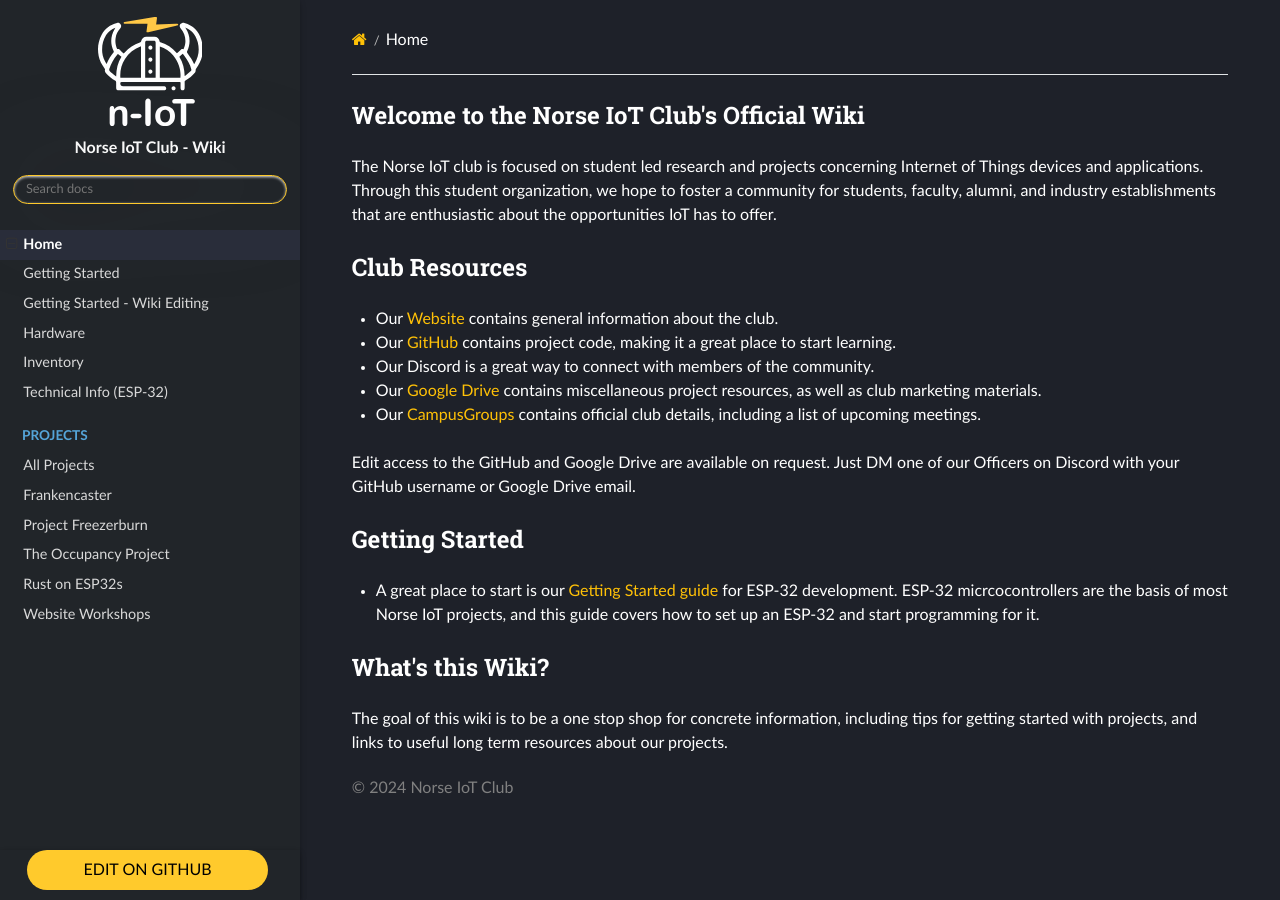
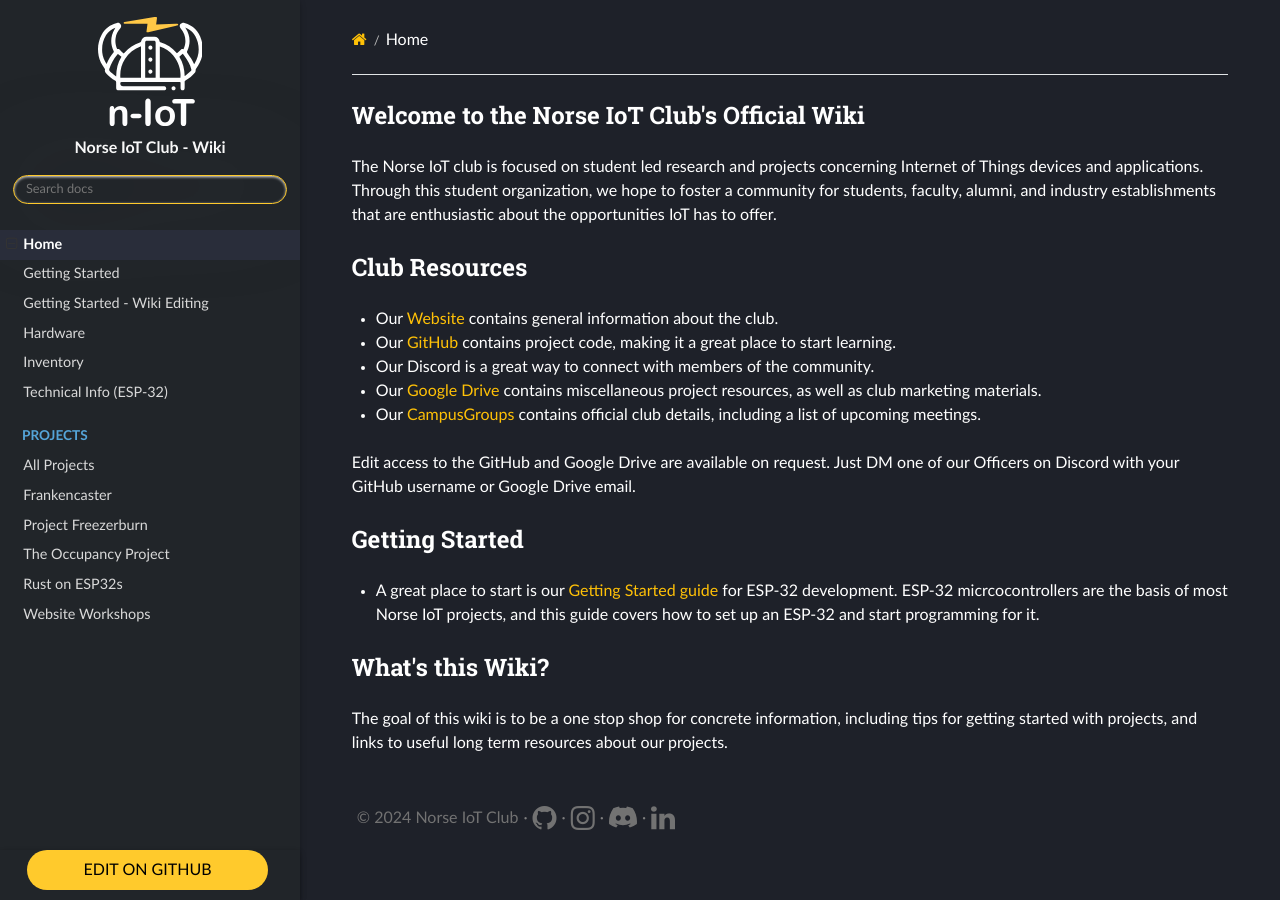
Before and after one commit to Norse-IoT/Wiki, an MkDocs documentation site: the page built from docs/index.md, in a window 1280 px wide. Built offline with MkDocs 1.6.1, drawn with Linux system fonts in a browser that asks for light colours; nearby versions of some CDN libraries.

Commit message:
Style and add socials to the footer

```diff
--- a/docs/javascripts/removeWatermark.js
+++ b/docs/javascripts/removeWatermark.js
@@ -5,7 +5,15 @@
 
 
 function updateCredits(){
-    document.querySelector('footer').innerHTML = `© ${new Date().getFullYear()} Norse IoT Club`;
+    document.querySelector('footer').innerHTML = `
+		<p id="social-block">
+			<span class="item">© ${new Date().getFullYear()} Norse IoT Club</span>
+			 · <a class="social item" target="_blank" href="https://github.com/norse-iot"><i class="fa fa-github"></i></a>
+			 · <a class="social item" target="_blank" href="https://instagram.com/norseiot"><i class="fa fa-instagram"></i></a>
+			 · <a class="social item" target="_blank" href="https://discord.gg/H5FjtpE3pH"><svg xmlns="http://www.w3.org/2000/svg" viewBox="0 0 127.14 96.36"><g id="图层_2" data-name="图层 2"><g id="Discord_Logos" data-name="Discord Logos"><g id="Discord_Logo_-_Large_-_White" data-name="Discord Logo - Large - White"><path d="M107.7,8.07A105.15,105.15,0,0,0,81.47,0a72.06,72.06,0,0,0-3.36,6.83A97.68,97.68,0,0,0,49,6.83,72.37,72.37,0,0,0,45.64,0,105.89,105.89,0,0,0,19.39,8.09C2.79,32.65-1.71,56.6.54,80.21h0A105.73,105.73,0,0,0,32.71,96.36,77.7,77.7,0,0,0,39.6,85.25a68.42,68.42,0,0,1-10.85-5.18c.91-.66,1.8-1.34,2.66-2a75.57,75.57,0,0,0,64.32,0c.87.71,1.76,1.39,2.66,2a68.68,68.68,0,0,1-10.87,5.19,77,77,0,0,0,6.89,11.1A105.25,105.25,0,0,0,126.6,80.22h0C129.24,52.84,122.09,29.11,107.7,8.07ZM42.45,65.69C36.18,65.69,31,60,31,53s5-12.74,11.43-12.74S54,46,53.89,53,48.84,65.69,42.45,65.69Zm42.24,0C78.41,65.69,73.25,60,73.25,53s5-12.74,11.44-12.74S96.23,46,96.12,53,91.08,65.69,84.69,65.69Z"></path></g></g></g></svg></a>
+			 · <a class="social item" target="_blank" href="https://www.linkedin.com/company/norse-iot/"><i class="fa fa-linkedin"></i></a>
+		</p>
+	`;
     document.querySelector('.icon.icon-home').className = "iot"
     document.querySelector('.iot').innerHTML = `<?xml version="1.0" encoding="UTF-8"?>
     <div><svg id="Layer_1" data-name="Layer 1" xmlns="http://www.w3.org/2000/svg" viewBox="0 0 262.95 273.77">
--- a/docs/stylesheets/iot.css
+++ b/docs/stylesheets/iot.css
@@ -148,3 +148,33 @@
     color: #ff2c2c
 
 }
+
+#social-block .item {
+    padding-right: 5px;
+    padding-left: 5px;
+    color: #727272 !important;
+}
+#social-block .item:hover {
+    color: #ffca2c !important;
+}
+
+#social-block a {
+    font-size: 28px;
+
+}
+
+footer {
+    font-size: 16px;
+    margin-top: 3em;
+    padding-bottom: 3em;
+}
+
+.social.item svg {
+    width: 28px;
+    height: 28px;
+    fill: #727272;
+}
+#social-block {
+    display: flex;
+    align-items: center;
+}
```
